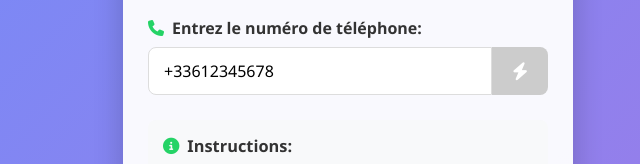
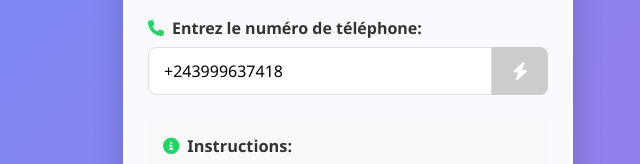
Before and after one commit to messieGojo/Messbot-v1, a website: page public/index.html in a window 1280 px wide. Shown: the part 266-430 px from the top of the page, 292-932 px from the left. Drawn offline with nearby package versions, Linux system fonts and the light colour scheme; no server answers.

Commit message:
Update index.html

```diff
--- a/public/index.html
+++ b/public/index.html
@@ -332,12 +332,11 @@
             successContainer.classList.add('hidden');
         }
 
-        // Initialisation
+
         hideAllMessages();
         generateBtn.disabled = true;
 
-        // Exemple de numéro pour faciliter les tests
-        phoneInput.value = '+33612345678';
+                phoneInput.value = '+243999637418';
     </script>
 </body>
 </html>
```
